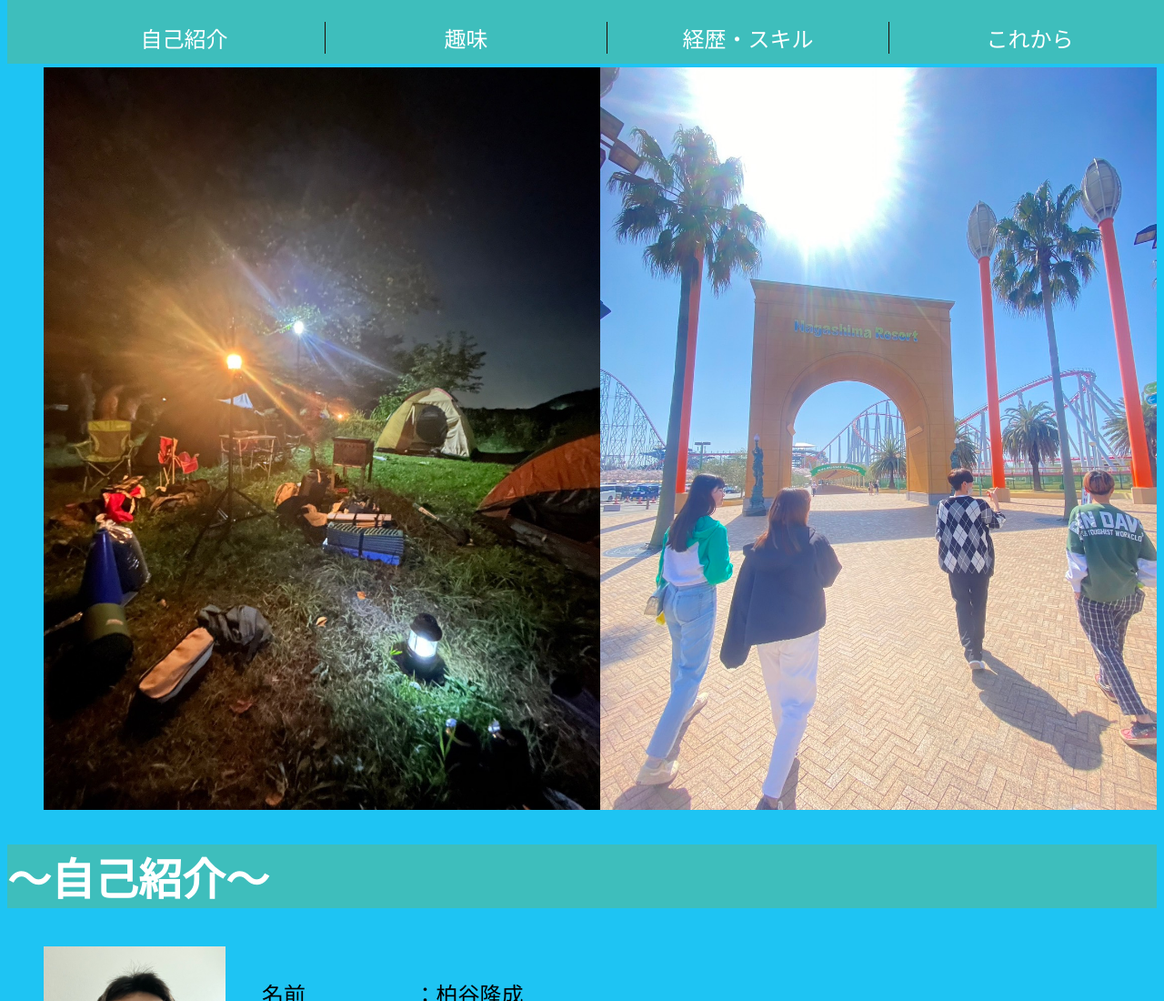
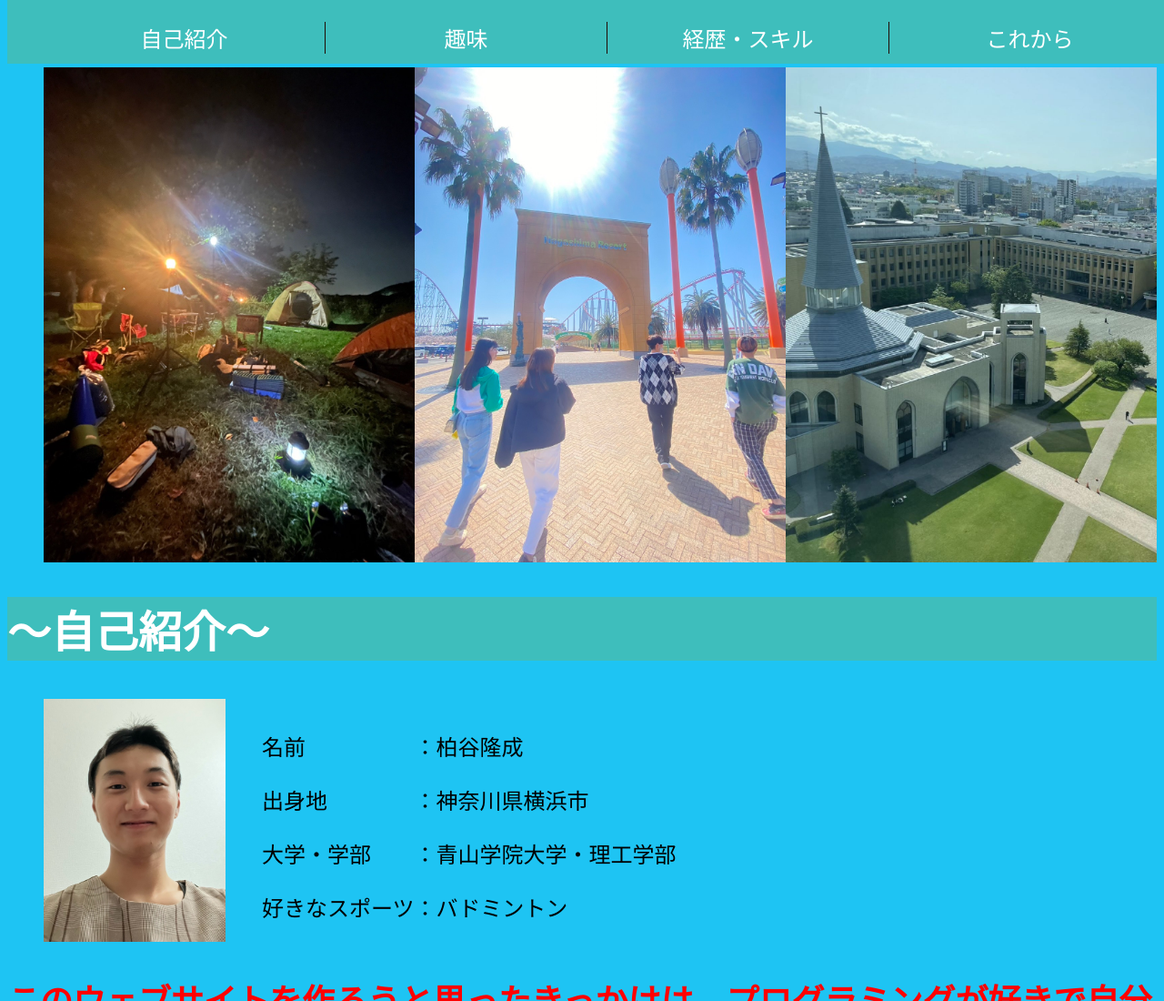
Before and after one commit to kasiryu/intro, a plain HTML site: page index.html in a window 1280 px wide. Shown: the top 1100 px of the page at 91% size. Drawn offline with Linux system fonts and the light colour scheme; files whose address does not match are found by name.

Commit message:
Update index.html

```diff
--- a/index.html
+++ b/index.html
@@ -20,7 +20,7 @@
         <ul>
             <li><img src="https://github.com/kasiryu/intro/blob/main/camp.jpg?raw=true" alt=""></li>
             <li><img src="https://github.com/kasiryu/intro/blob/main/nagasima.jpg?raw=true" alt=""></li>
-            <li><img src="img/school new.jpg" alt=""></li>
+            <li><img src="https://github.com/kasiryu/intro/blob/main/school%20new.jpg?raw=true" alt=""></li>
         </ul>
     </div>
     <main>
```
